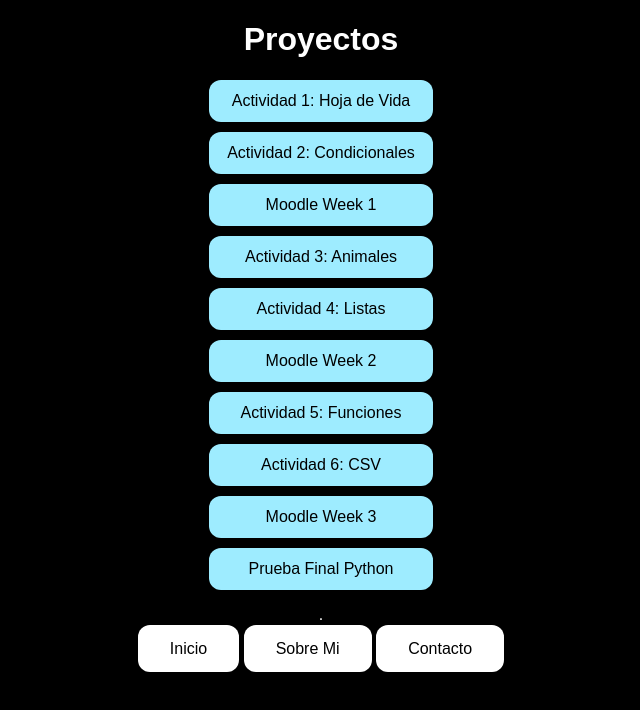
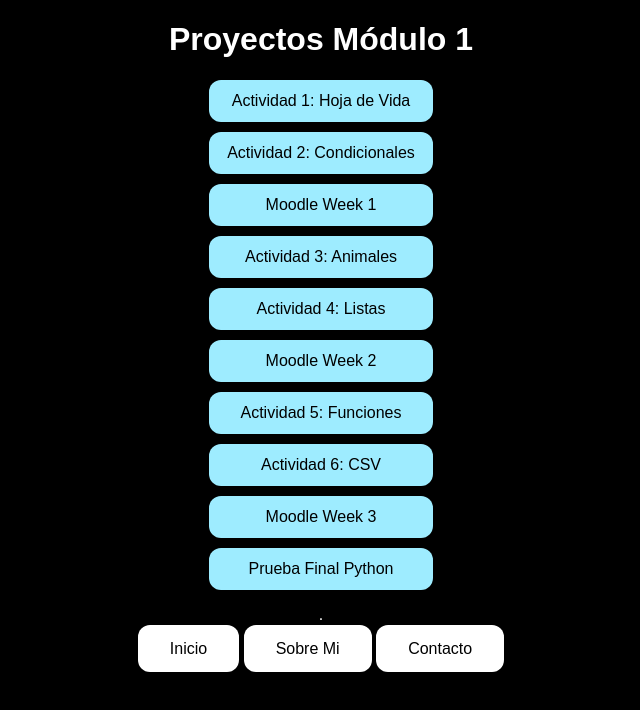
Before and after one commit to miguelrodrica/portafolio, a plain HTML site: page projects_m1.html in a window 1280 px wide. Shown: the whole page, without its empty margins (319-959 px from the left). Drawn offline with Linux system fonts and the light colour scheme.

Commit message:
Update title and header for Proyectos M1

```diff
--- a/projects_m1.html
+++ b/projects_m1.html
@@ -4,10 +4,10 @@
     <meta charset="UTF-8">
     <meta name="viewport" content="width=device-width, initial-scale=1.0">
     <link rel="stylesheet" href="./style.css">
-    <title>Proyectos</title>
+    <title>Proyectos M1</title>
 </head>
 <body>
-    <h1>Proyectos</h1>
+    <h1>Proyectos Módulo 1</h1>
     <div class="projects-container">
         <a href="" class="button-projects">Actividad 1: Hoja de Vida</a>
         <a href="https://github.com/miguelrodrica/m1_python_actividad2" class="button-projects" target="_blank">Actividad 2: Condicionales</a>
```
